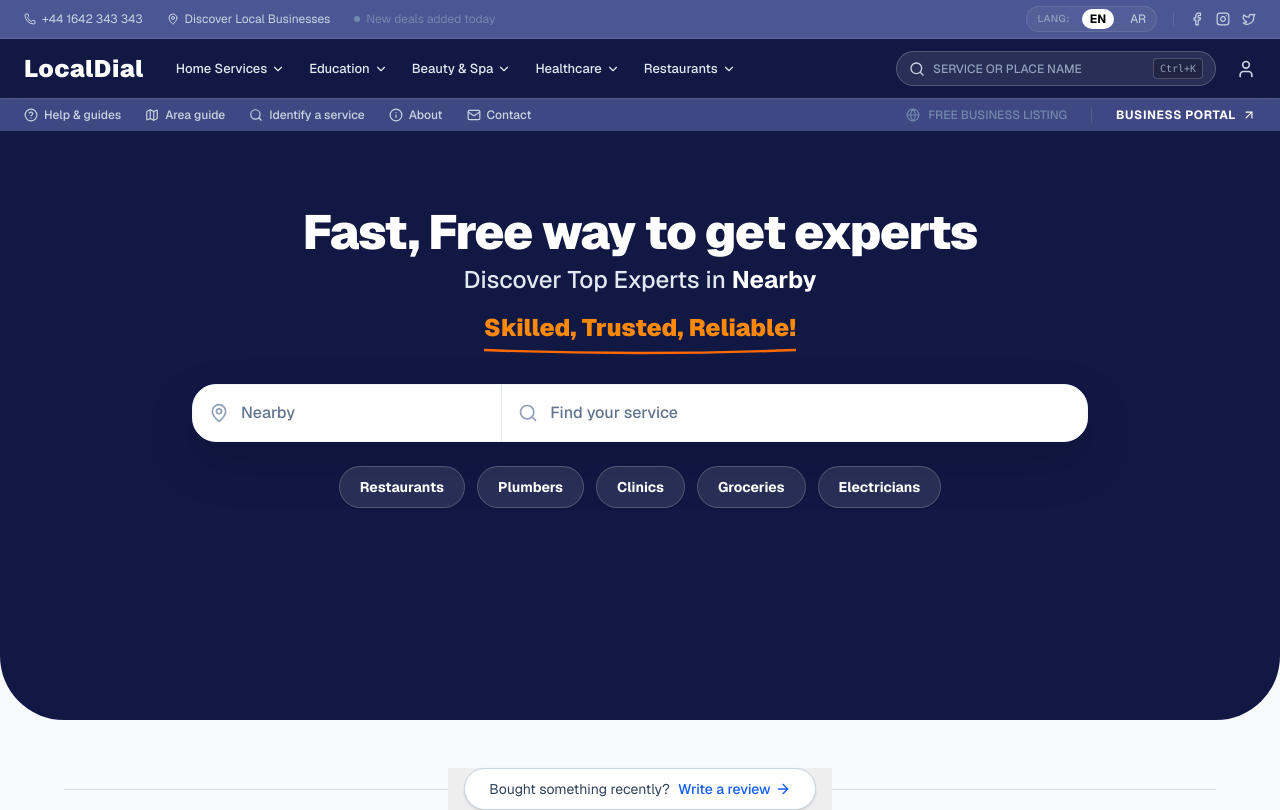
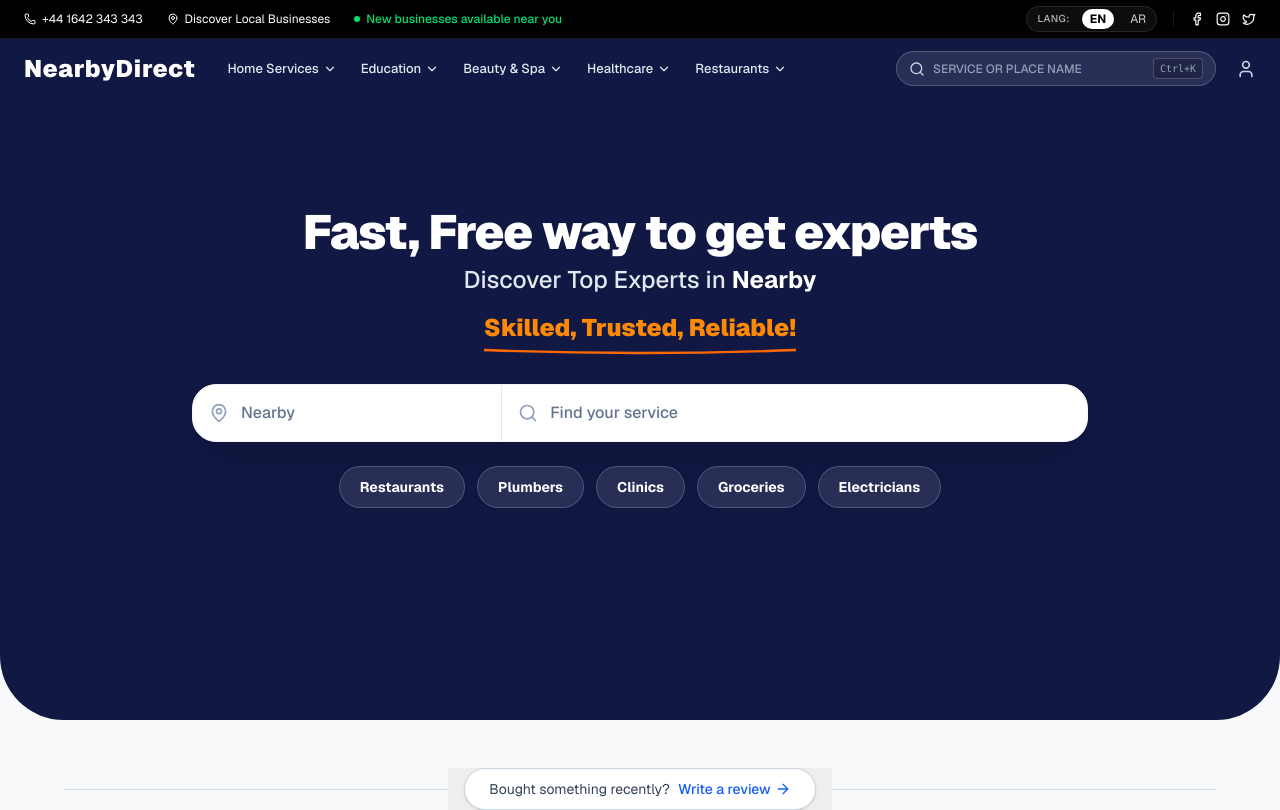
Before and after one commit to Kuthaka/LocalDial-Frontend-v1, a Next.js app: page / in a window 1280 px wide. Shown: the top 810 px of the page. Built offline with nearby package versions, Linux system fonts and the light colour scheme.

Commit message:
feat(ui) - implemented some of the ui changes

```diff
--- a/src/app/(admin)/admin/dashboard/page.tsx
+++ b/src/app/(admin)/admin/dashboard/page.tsx
@@ -5,7 +5,7 @@ import { logout } from '@/app/actions/auth'
 import { Shield, Building2, Check, X, LogOut, Clock, Mail } from 'lucide-react'
 
 export const metadata = {
-  title: 'Admin Dashboard - LocalDial',
+  title: 'Admin Dashboard - NearbyDirect',
 }
 
 export default async function AdminDashboard() {
--- a/src/app/(admin)/admin/login/page.tsx
+++ b/src/app/(admin)/admin/login/page.tsx
@@ -49,7 +49,7 @@ export default function AdminLogin() {
                   type="email"
                   required
                   className="w-full pl-10 pr-4 py-3 bg-slate-900 border border-slate-700 text-white rounded-lg focus:outline-none focus:ring-2 focus:ring-indigo-500 focus:border-transparent transition-all"
-                  placeholder="admin@localdial.com"
+                  placeholder="admin@nearbydirect.com"
                 />
               </div>
             </div>
--- a/src/app/(auth)/business/login/page.tsx
+++ b/src/app/(auth)/business/login/page.tsx
@@ -68,7 +68,7 @@ export default function BusinessLogin() {
         <div className="bg-[#111844] p-8 text-white text-center">
           <Store className="w-12 h-12 mx-auto mb-4 text-indigo-300" />
           <h1 className="text-2xl font-bold mb-2">Business Portal</h1>
-          <p className="text-indigo-100/80">Manage your LocalDial presence</p>
+          <p className="text-indigo-100/80">Manage your NearbyDirect presence</p>
         </div>
 
         <div className="p-8">
--- a/src/app/(auth)/business/signup/page.tsx
+++ b/src/app/(auth)/business/signup/page.tsx
@@ -244,7 +244,7 @@ function BusinessSignupContent() {
     <>
       <AnimatePresence mode="wait">
         {step === 1 && (
-          <StepContainer key="step1" step={step} title="List Your Business for FREE" subtitle="with LocalDial - Reach thousands of customers daily.">
+          <StepContainer key="step1" step={step} title="List Your Business for FREE" subtitle="with NearbyDirect - Reach thousands of customers daily.">
             <form onSubmit={handleEmailSubmit} className="space-y-6">
               <div className="space-y-2">
                 <label className="text-sm font-medium text-slate-700 block">Enter Email Address</label>
@@ -367,7 +367,7 @@ function BusinessSignupContent() {
         )}
 
         {step === 3 && (
-          <StepContainer key="step3" step={step} title="Add Contact Details" subtitle="How customers and LocalDial can reach you.">
+          <StepContainer key="step3" step={step} title="Add Contact Details" subtitle="How customers and NearbyDirect can reach you.">
             <form onSubmit={handleContactSubmit} className="space-y-6">
               <div className="flex gap-4">
                 <select className="p-3 border border-slate-200 rounded-lg focus:ring-2 focus:ring-[#111844] outline-none bg-white w-24">
@@ -754,7 +754,7 @@ function BusinessSignupContent() {
 
               <h1 className="text-3xl font-black text-[#111844] mb-4">Congratulations! 🎉</h1>
               <p className="text-lg text-slate-600 mb-2">Your business <strong>{businessDetails.name || 'Account'}</strong> is now registered.</p>
-              <p className="text-slate-500 mb-8">You are now part of the LocalDial network. Customers can now discover your services easily!</p>
+              <p className="text-slate-500 mb-8">You are now part of the NearbyDirect network. Customers can now discover your services easily!</p>
 
               <div className="bg-gradient-to-br from-[#111844] to-[#1e2a78] rounded-2xl p-8 mb-8 text-white relative overflow-hidden">
                 <Star className="absolute -right-10 -top-10 w-40 h-40 text-white opacity-5" />
--- a/src/app/(business)/business/dashboard/page.tsx
+++ b/src/app/(business)/business/dashboard/page.tsx
@@ -4,7 +4,7 @@ import { logout } from '@/app/actions/auth'
 import { Building2, LogOut, LayoutDashboard, Settings } from 'lucide-react'
 
 export const metadata = {
-  title: 'Business Dashboard - LocalDial',
+  title: 'Business Dashboard - NearbyDirect',
 }
 
 export default async function BusinessDashboard() {
--- a/src/components/Navbar.tsx
+++ b/src/components/Navbar.tsx
@@ -22,29 +22,29 @@ export default function Navbar() {
       bgScrolled ? "bg-[#4B5694]/95 backdrop-blur-md border-b border-white/5 shadow-lg" : "bg-[#4B5694] md:bg-transparent"
     }`}>
       {/* 1. Top Bar (Thin) - Both Desktop & Mobile */}
-      <div className="bg-[#4B5694] border-b border-white/10 text-slate-300 text-[10px] md:text-xs">
+      <div className="bg-black border-b border-white/10 text-white text-[10px] md:text-xs">
         <div className="max-w-7xl mx-auto px-4 md:px-6 py-1.5 flex justify-between items-center">
           <div className="flex items-center gap-3 md:gap-6">
-            <a href="tel:+441642343343" className="flex items-center gap-1.5 hover:text-white transition-colors">
-              <Phone size={12} /> +44 1642 343 343
+            <a href="tel:+441642343343" className="flex items-center gap-1.5 hover:text-white/80 transition-colors">
+              <Phone size={12} className="text-white" /> +44 1642 343 343
             </a>
             <div className="hidden md:flex items-center gap-1.5">
-              <MapPin size={12} /> Discover Local Businesses
+              <MapPin size={12} className="text-white" /> Discover Local Businesses
             </div>
-            <div className="hidden md:flex items-center gap-1.5 text-[#7288AE]">
-              <div className="w-1.5 h-1.5 rounded-full bg-[#7288AE] animate-pulse"></div> New deals added today
+            <div className="hidden md:flex items-center gap-1.5 text-green-400 font-medium">
+              <div className="w-1.5 h-1.5 rounded-full bg-green-400 animate-pulse"></div> New businesses available near you
             </div>
           </div>
           <div className="flex items-center gap-4">
             <div className="flex items-center gap-2 bg-white/5 rounded-full p-0.5 border border-white/10">
-              <span className="pl-2 pr-1 text-[10px] font-medium text-slate-400 uppercase tracking-wider">Lang:</span>
-              <button onClick={() => setIsLangEn(true)} className={`px-2 py-0.5 rounded-full transition-all ${isLangEn ? 'bg-white text-black font-bold' : 'text-slate-300'}`}>EN</button>
-              <button onClick={() => setIsLangEn(false)} className={`px-2 py-0.5 rounded-full transition-all ${!isLangEn ? 'bg-white text-black font-bold' : 'text-slate-300'}`}>AR</button>
+              <span className="pl-2 pr-1 text-[10px] font-medium text-white/70 uppercase tracking-wider">Lang:</span>
+              <button onClick={() => setIsLangEn(true)} className={`px-2 py-0.5 rounded-full transition-all ${isLangEn ? 'bg-white text-black font-bold' : 'text-white/80'}`}>EN</button>
+              <button onClick={() => setIsLangEn(false)} className={`px-2 py-0.5 rounded-full transition-all ${!isLangEn ? 'bg-white text-black font-bold' : 'text-white/80'}`}>AR</button>
             </div>
-            <div className="hidden md:flex items-center gap-3 border-l border-white/10 pl-4">
-              <svg xmlns="http://www.w3.org/2000/svg" width="14" height="14" viewBox="0 0 24 24" fill="none" stroke="currentColor" strokeWidth="2" strokeLinecap="round" strokeLinejoin="round" className="hover:text-white cursor-pointer"><path d="M18 2h-3a5 5 0 0 0-5 5v3H7v4h3v8h4v-8h3l1-4h-4V7a1 1 0 0 1 1-1h3z"/></svg>
-              <svg xmlns="http://www.w3.org/2000/svg" width="14" height="14" viewBox="0 0 24 24" fill="none" stroke="currentColor" strokeWidth="2" strokeLinecap="round" strokeLinejoin="round" className="hover:text-white cursor-pointer"><rect x="2" y="2" width="20" height="20" rx="5" ry="5"/><path d="M16 11.37A4 4 0 1 1 12.63 8 4 4 0 0 1 16 11.37z"/><line x1="17.5" y1="6.5" x2="17.51" y2="6.5"/></svg>
-              <svg xmlns="http://www.w3.org/2000/svg" width="14" height="14" viewBox="0 0 24 24" fill="none" stroke="currentColor" strokeWidth="2" strokeLinecap="round" strokeLinejoin="round" className="hover:text-white cursor-pointer"><path d="M22 4s-.7 2.1-2 3.4c1.6 10-9.4 17.3-18 11.6 2.2.1 4.4-.6 6-2C3 15.5.5 9.6 3 5c2.2 2.6 5.6 4.1 9 4-.9-4.2 4-6.6 7-3.8 1.1 0 3-1.2 3-1.2z"/></svg>
+            <div className="hidden md:flex items-center gap-3 border-l border-white/10 pl-4 text-white">
+              <svg xmlns="http://www.w3.org/2000/svg" width="14" height="14" viewBox="0 0 24 24" fill="none" stroke="currentColor" strokeWidth="2" strokeLinecap="round" strokeLinejoin="round" className="hover:text-white/70 cursor-pointer transition-colors"><path d="M18 2h-3a5 5 0 0 0-5 5v3H7v4h3v8h4v-8h3l1-4h-4V7a1 1 0 0 1 1-1h3z"/></svg>
+              <svg xmlns="http://www.w3.org/2000/svg" width="14" height="14" viewBox="0 0 24 24" fill="none" stroke="currentColor" strokeWidth="2" strokeLinecap="round" strokeLinejoin="round" className="hover:text-white/70 cursor-pointer transition-colors"><rect x="2" y="2" width="20" height="20" rx="5" ry="5"/><path d="M16 11.37A4 4 0 1 1 12.63 8 4 4 0 0 1 16 11.37z"/><line x1="17.5" y1="6.5" x2="17.51" y2="6.5"/></svg>
+              <svg xmlns="http://www.w3.org/2000/svg" width="14" height="14" viewBox="0 0 24 24" fill="none" stroke="currentColor" strokeWidth="2" strokeLinecap="round" strokeLinejoin="round" className="hover:text-white/70 cursor-pointer transition-colors"><path d="M22 4s-.7 2.1-2 3.4c1.6 10-9.4 17.3-18 11.6 2.2.1 4.4-.6 6-2C3 15.5.5 9.6 3 5c2.2 2.6 5.6 4.1 9 4-.9-4.2 4-6.6 7-3.8 1.1 0 3-1.2 3-1.2z"/></svg>
             </div>
           </div>
         </div>
@@ -54,7 +54,7 @@ export default function Navbar() {
       <div className="max-w-7xl mx-auto px-4 md:px-6 py-3 flex justify-between items-center gap-4">
         {/* Logo */}
         <Link href="/" className="flex items-center gap-2 cursor-pointer flex-shrink-0">
-          <span className="text-2xl font-black text-white tracking-wide">LocalDial</span>
+          <span className="text-2xl font-black text-white tracking-wide">NearbyDirect</span>
         </Link>
 
         {/* Desktop Nav Links */}
@@ -91,26 +91,6 @@ export default function Navbar() {
         </div>
       </div>
 
-      {/* 3. Bottom Bar (Thin) - Desktop Only */}
-      <div className="hidden lg:block bg-[#4B5694]/80 border-t border-white/10 backdrop-blur-md">
-        <div className="max-w-7xl mx-auto px-6 py-2 flex justify-between items-center text-xs font-medium text-slate-300">
-          <div className="flex items-center gap-6">
-            <Link href="#" className="flex items-center gap-1.5 hover:text-white transition-colors"><HelpCircle size={14} /> Help & guides</Link>
-            <Link href="#" className="flex items-center gap-1.5 hover:text-white transition-colors"><Map size={14} /> Area guide</Link>
-            <Link href="#" className="flex items-center gap-1.5 hover:text-white transition-colors"><Search size={14} /> Identify a service</Link>
-            <Link href="#" className="flex items-center gap-1.5 hover:text-white transition-colors"><Info size={14} /> About</Link>
-            <Link href="#" className="flex items-center gap-1.5 hover:text-white transition-colors"><Mail size={14} /> Contact</Link>
-          </div>
-          <div className="flex items-center gap-6">
-            <div className="flex items-center gap-2 text-[#7288AE] font-medium">
-              <Globe size={14} /> FREE BUSINESS LISTING
-            </div>
-            <Link href="/business/signup" className="flex items-center gap-1.5 text-white hover:text-orange-400 transition-colors uppercase tracking-wider font-bold border-l border-white/10 pl-6">
-              BUSINESS PORTAL <ArrowUpRight size={14} />
-            </Link>
-          </div>
-        </div>
-      </div>
     </nav>
   );
 }
```
